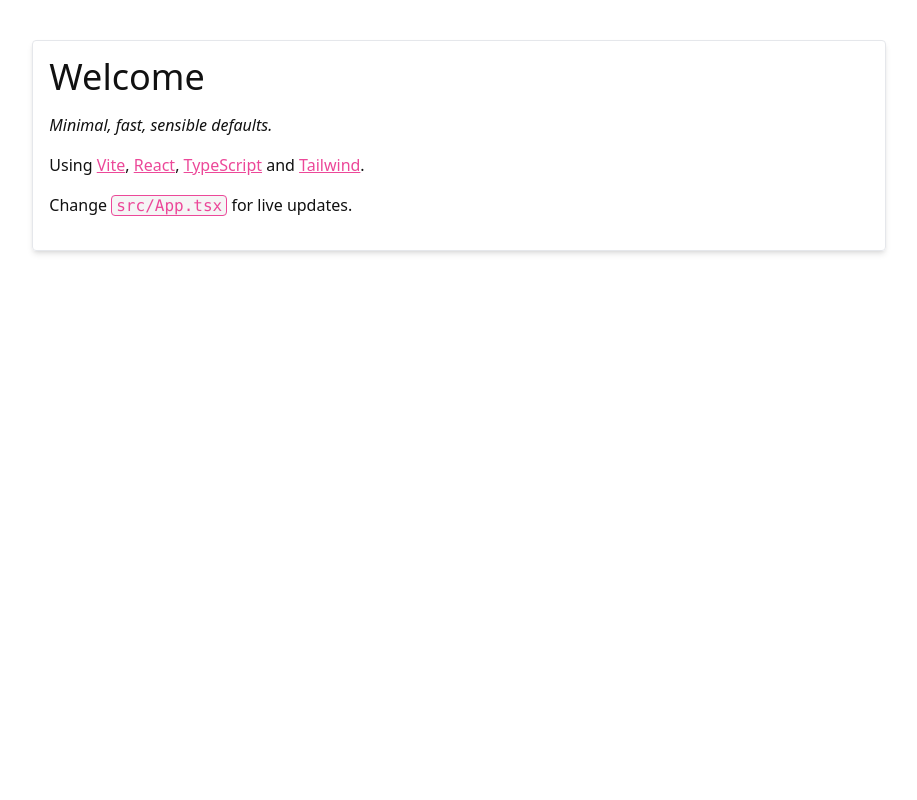
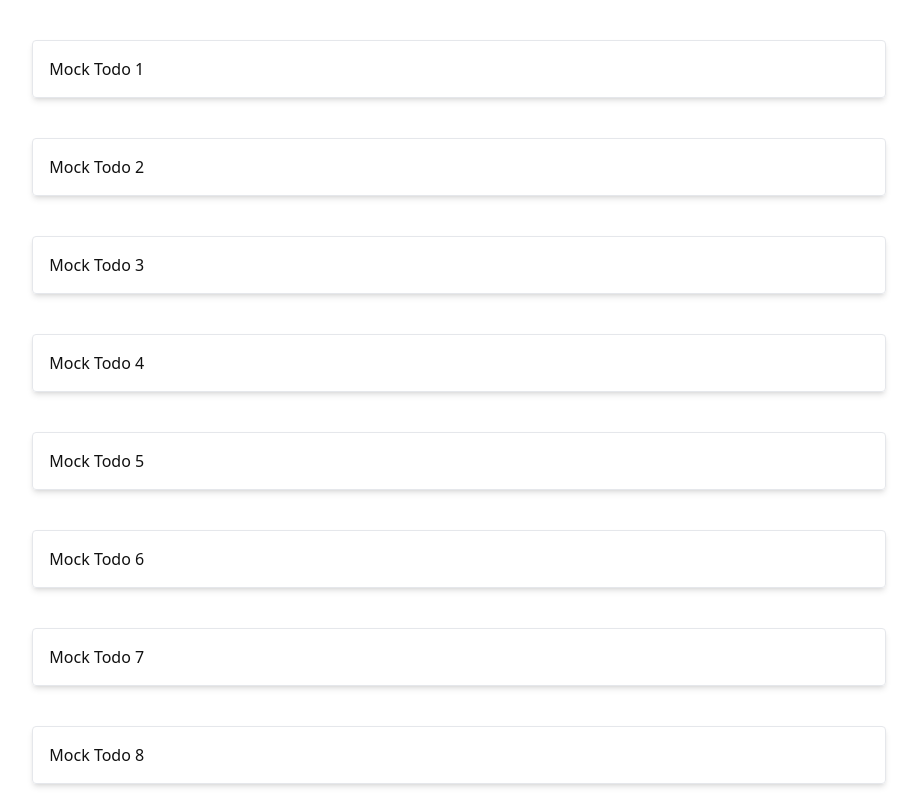
Before and after one commit to Nike682631/royale-todo, a React (Vite) app: page / in a window 1280 px wide. Shown: the top 800 px of the page, without its empty margins (181-1098 px from the left). Built offline with nearby package versions, Linux system fonts and the light colour scheme.

Commit message:
feat: adding todo store and mapping out basic todos

```diff
--- a/src/App.tsx
+++ b/src/App.tsx
@@ -1,30 +1,29 @@
-const Link = (props: JSX.IntrinsicElements['a']) => (
-  <a
-    className="text-pink-500 underline hover:no-underline dark:text-pink-400"
-    {...props}
-  />
-);
+import { toJS } from 'mobx';
+import { observer } from 'mobx-react';
+import { useEffect } from 'react';
+import TodoStore from './TodoStore.ts';
 
-export default function App() {
+const todoStore = new TodoStore();
+
+function App() {
+  useEffect(() => {
+    console.log('I was called');
+    todoStore.loadTodos();
+    console.log(toJS(todoStore.todos));
+  }, [todoStore.todos]);
+
   return (
-    <div className="mx-auto my-8 mt-10 w-8/12 rounded border border-gray-200 p-4 shadow-md dark:border-neutral-600 dark:bg-neutral-800 dark:shadow-none">
-      <h1 className="mb-4 text-4xl">Welcome</h1>
-      <p className="my-4">
-        <em>Minimal, fast, sensible defaults.</em>
-      </p>
-      <p className="my-4">
-        Using <Link href="https://vitejs.dev/">Vite</Link>,{' '}
-        <Link href="https://reactjs.org/">React</Link>,{' '}
-        <Link href="https://www.typescriptlang.org/">TypeScript</Link> and{' '}
-        <Link href="https://tailwindcss.com/">Tailwind</Link>.
-      </p>
-      <p className="my-4">
-        Change{' '}
-        <code className="border-1 2py-1 rounded border border-pink-500 bg-neutral-100 px-1 font-mono text-pink-500 dark:border-pink-400 dark:bg-neutral-700 dark:text-pink-400">
-          src/App.tsx
-        </code>{' '}
-        for live updates.
-      </p>
+    <div>
+      {toJS(todoStore.todos).map((todo) => (
+        <div
+          className="mx-auto my-8 mt-10 w-8/12 rounded border border-gray-200 p-4 shadow-md dark:border-neutral-600 dark:bg-neutral-800 dark:shadow-none"
+          key={todo.id}
+        >
+          {todo.description}
+        </div>
+      ))}
     </div>
   );
 }
+
+export default observer(App);
--- /dev/null
+++ b/src/TodoStore.ts
@@ -0,0 +1,55 @@
+import { action, makeAutoObservable, makeObservable, observable } from 'mobx';
+
+class Todo {
+  id = Math.random();
+  description = '';
+  finished = false;
+
+  constructor(description: string) {
+    makeObservable(this, {
+      description: observable,
+      editDescription: action,
+      finished: observable,
+      id: true,
+      toggle: action,
+    });
+    this.description = description;
+  }
+
+  editDescription(newDescription: string) {
+    this.description = newDescription;
+  }
+
+  toggle() {
+    this.finished = !this.finished;
+  }
+}
+
+export default class TodoStore {
+  todos: Todo[] = [];
+
+  constructor() {
+    makeAutoObservable(this);
+  }
+
+  loadTodos() {
+    //Usually we'll load todos from server or smth here.
+    const numTodos = Math.floor(Math.random() * (20 - 10 + 1)) + 10;
+
+    for (let i = 0; i < numTodos; i++) {
+      const description = `Mock Todo ${i + 1}`;
+      const todo = new Todo(description);
+      this.todos.push(todo);
+    }
+  }
+
+  createTodo(description: string) {
+    const todo = new Todo(description);
+    this.todos.push(todo);
+    return todo;
+  }
+
+  removeTodo(todo: Todo) {
+    this.todos.splice(this.todos.indexOf(todo), 1);
+  }
+}
```
Also changed, not shown: package.json (+5 -2 lines), .eslintrc.cjs, screenshot.png (deleted), 1 other file (tests, documents, lock files or other folders).
